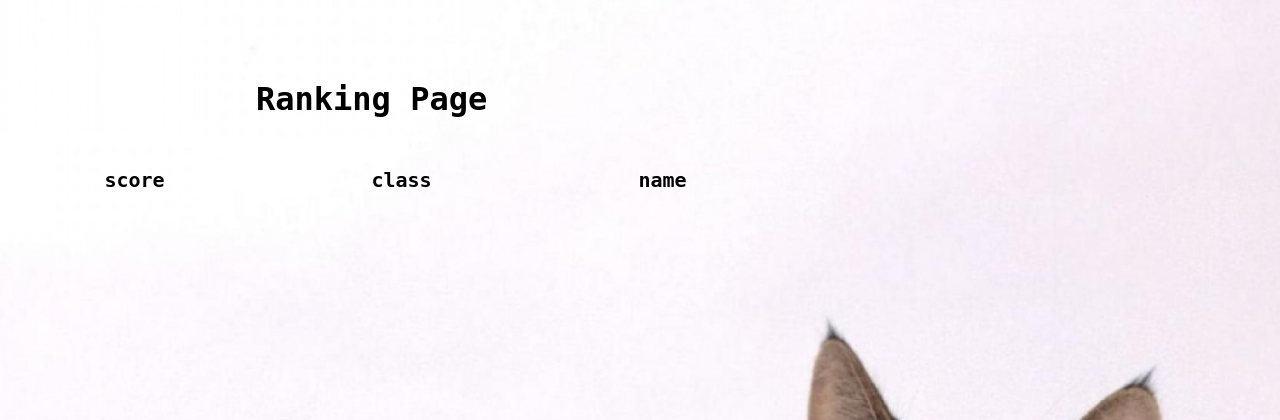
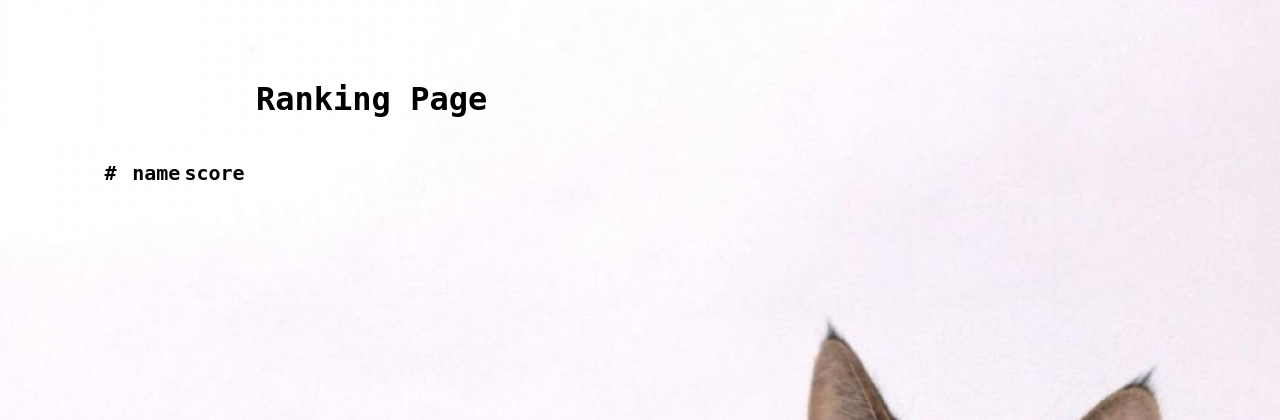
Before and after one commit to norangLemon/snuBot, a Flask app: page / in a window 1280 px wide. Shown: the top 420 px of the page. Run offline with Flask 2, Linux system fonts and the light colour scheme; data that the repository does not hold is empty; some web fonts are replaced.

Commit message:
패딩을 보기 좋게 수정

```diff
--- a/static/style.css
+++ b/static/style.css
@@ -23,8 +23,13 @@ body {
   font-size: 20px;
 }
 
-td{
+.name .score {
   /* 빽빽한 것이 보기 좋지 않으니
      왼쪽에 적당한 padding을 준다. */
     padding: 1vh 8vw;
 }
+
+.num {
+    padding-left: 8vw;
+    padding-right: 1vw;
+}
--- a/templates/ranking.html
+++ b/templates/ranking.html
@@ -8,9 +8,9 @@
     <h1 id="title">Ranking Page</h1>
     <table id="rank">
         <tr id="index">
-            <td>score</td>
-            <td>class</td>
-            <td>name</td>
+            <td class="num">#</td>
+            <td class="name">name</td>
+            <td class="score">score</td>
         </tr>
         {% for item in resultList %}
         <tr>
```
